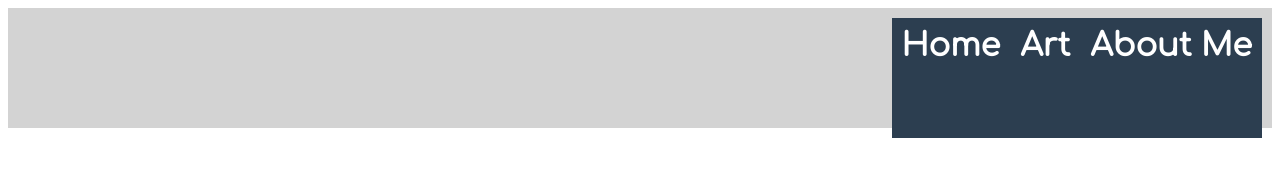
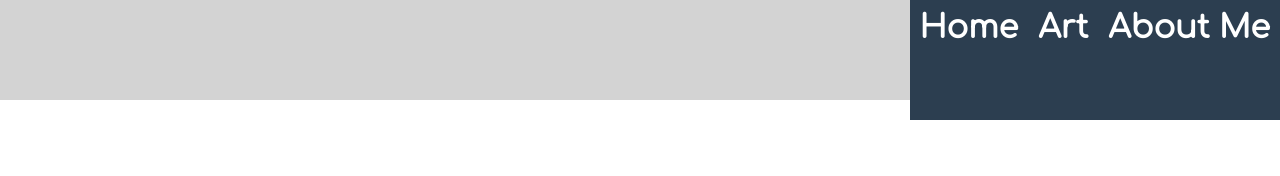
Before and after one commit to sam-ng/SAM, a Gatsby site in the folder client/: page / in a window 1280 px wide. Built offline with nearby package versions, Linux system fonts and the light colour scheme; Gatsby itself is replaced by a stand-in of ours.

Commit message:
Added index.css file for removing extra whitespace.

```diff
--- a/client/src/components/NavBar.js
+++ b/client/src/components/NavBar.js
@@ -5,6 +5,7 @@ import NavBarLink from './NavBarLink';
 const Wrapper = styled.div`
   background: lightgrey;
   height: 100px;
+  margin: 0px
   padding: 10px;
   display: flex;
   flex-direction: row;
--- /dev/null
+++ b/client/src/pages/index.css
@@ -0,0 +1,9 @@
+html,
+body {
+  height: 100%;
+}
+
+* {
+  margin: 0px;
+  padding: 0px;
+}
--- a/client/src/pages/index.js
+++ b/client/src/pages/index.js
@@ -1,10 +1,9 @@
 import React from 'react';
 import styled from 'styled-components';
 import NavBar from '../components/NavBar';
+import './index.css';
 
-const Wrapper = styled.div`
-  padding: 0px;
-`;
+const Wrapper = styled.div``;
 
 export default function Home() {
   return (
```
